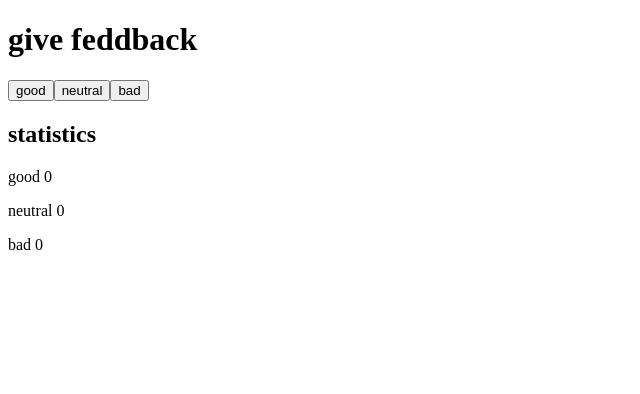
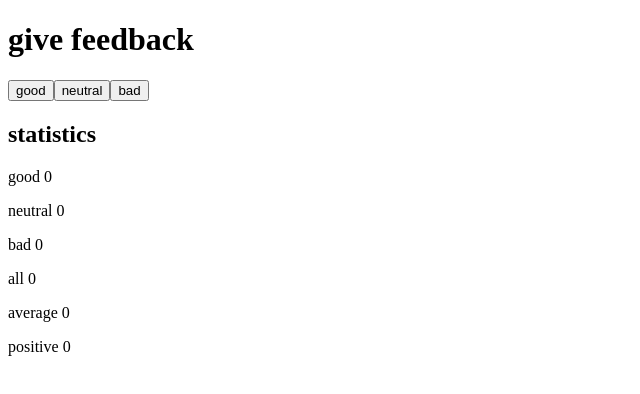
Before and after one commit to Doulos07/Full-Stack-Open, a React (Vite) app in the folder part1/: page / in a window 1280 px wide. Shown: the top 394 px of the page, without its empty margins (0-640 px from the left). Built offline with nearby package versions, Linux system fonts and the light colour scheme.

Commit message:
Excercise 1.7

```diff
--- a/part1/src/App.jsx
+++ b/part1/src/App.jsx
@@ -21,12 +21,19 @@
 );
 
 const Statistics = ({ good, neutral, bad }) => {
+  let total = good + neutral + bad;
+  let average = total === 0 ? 0 : (good - bad) / total;
+  let positive = total === 0 ? 0 : (good / total) * 100;
+
   return (
     <div>
       <h2>statistics</h2>
       <StatisticLine text="good" value={good} />
       <StatisticLine text="neutral" value={neutral} />
       <StatisticLine text="bad" value={bad} />
+      <StatisticLine text="all" value={total} />
+      <StatisticLine text="average" value={average} />
+      <StatisticLine text="positive" value={positive} />
     </div>
   );
 };
@@ -46,7 +53,7 @@
   console.log("bad:", bad);
   return (
     <div>
-      <h1>give feddback</h1>
+      <h1>give feedback</h1>
       <Buttons
         good={handleGoodClick}
         neutral={handleNeutralClick}
```
